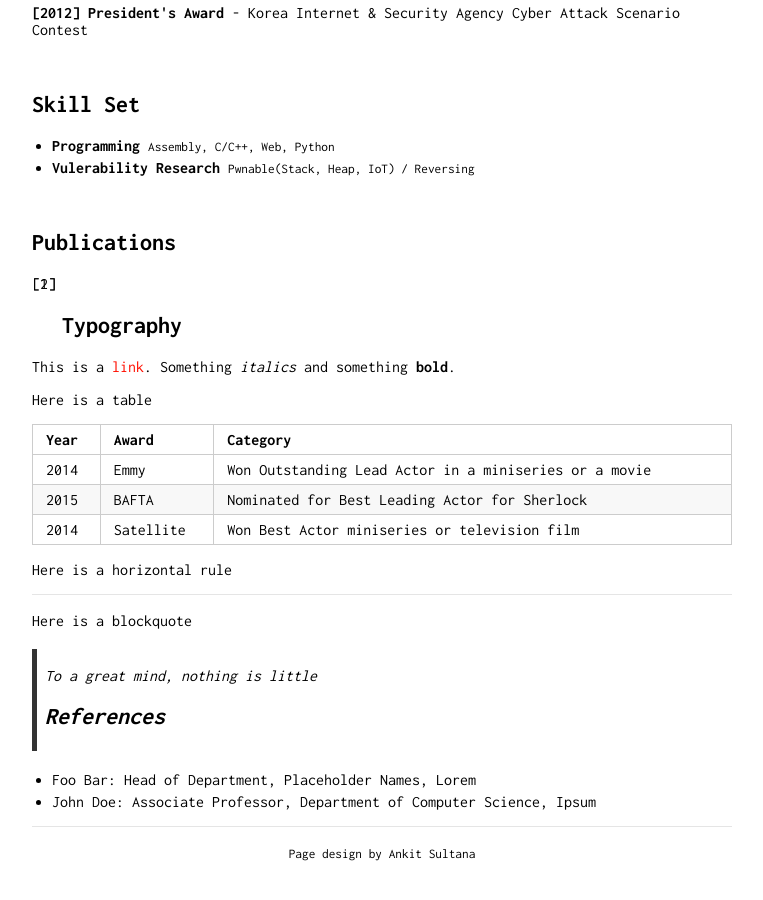
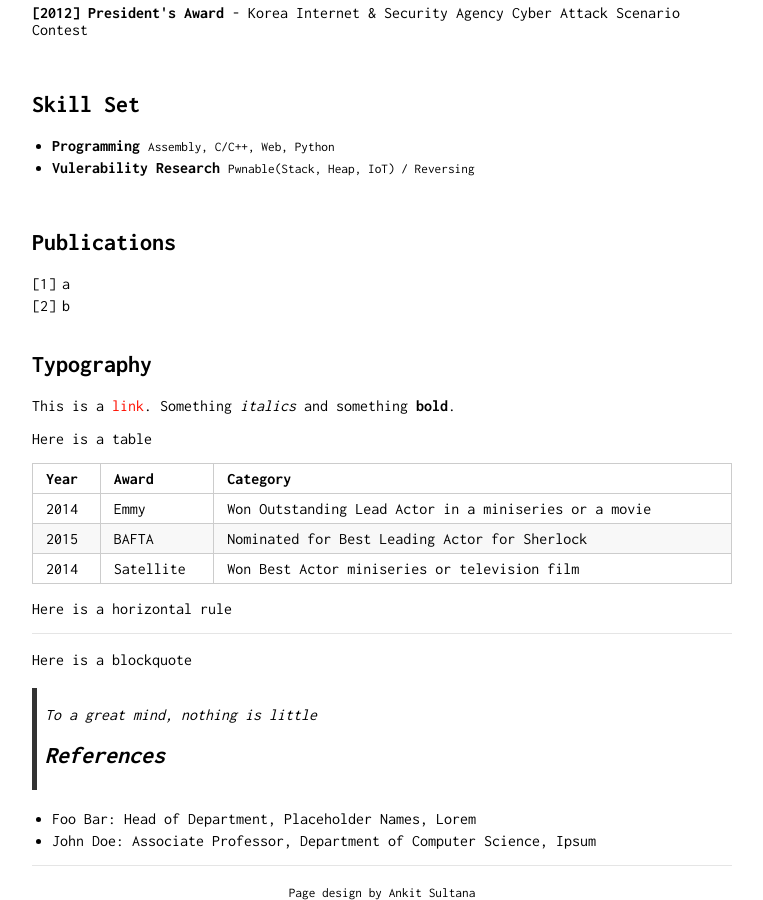
Before and after one commit to Bugeun/bugeun.github.io, a Jekyll site: the page built from index.md, in a window 1280 px wide and 900 px high, scrolled down 1097 px. Shown: the whole window, without its empty margins (258-1021 px from the left). Built offline with Jekyll 4.4.1, drawn with Linux system fonts in a browser that asks for light colours; before the commit the page ends 1958 px from its top, so only the background shows below that.

```diff
--- a/index.md
+++ b/index.md
@@ -76,9 +76,10 @@ Vulnerability Researcher
 
 ## Publications
 
-1.
-2.
+1. a
+2. b
 &nbsp;
+
 ## Typography
 
 This is a [link](http://google.com). Something *italics* and something **bold**.
```
